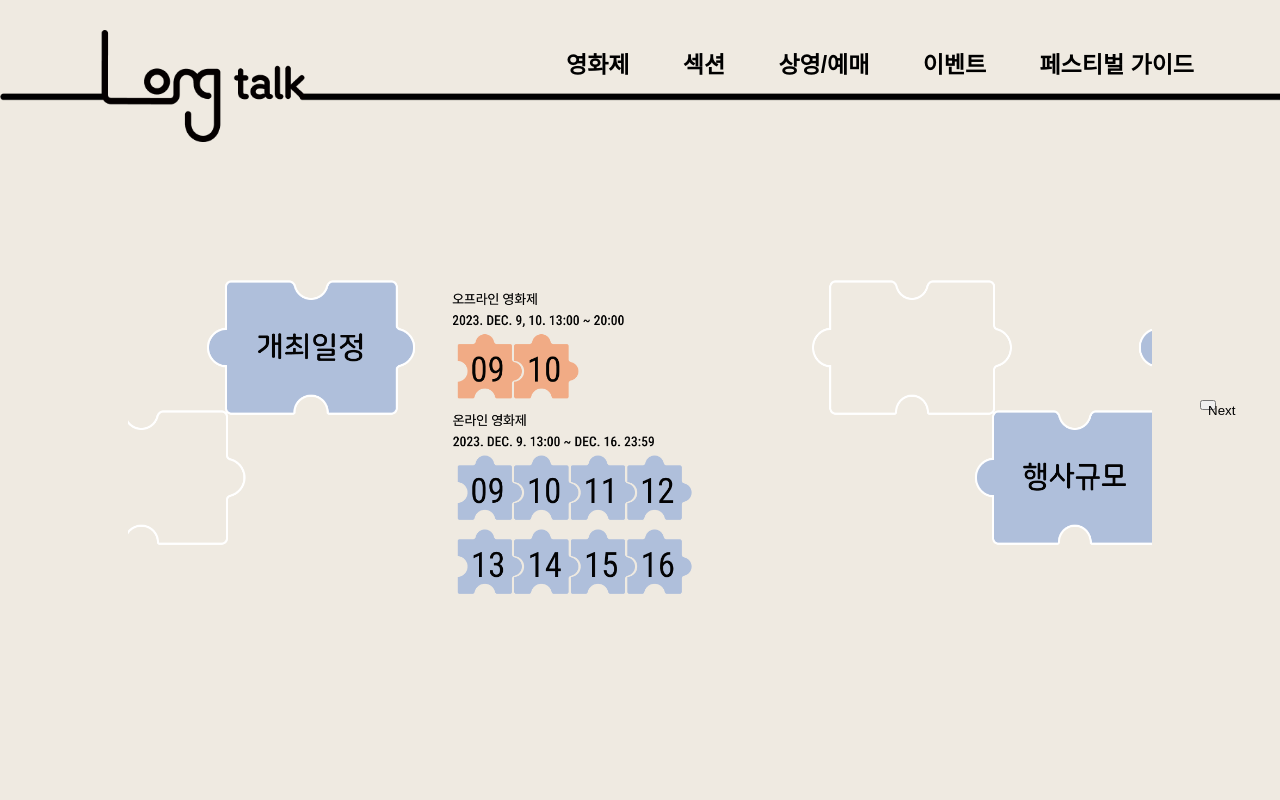
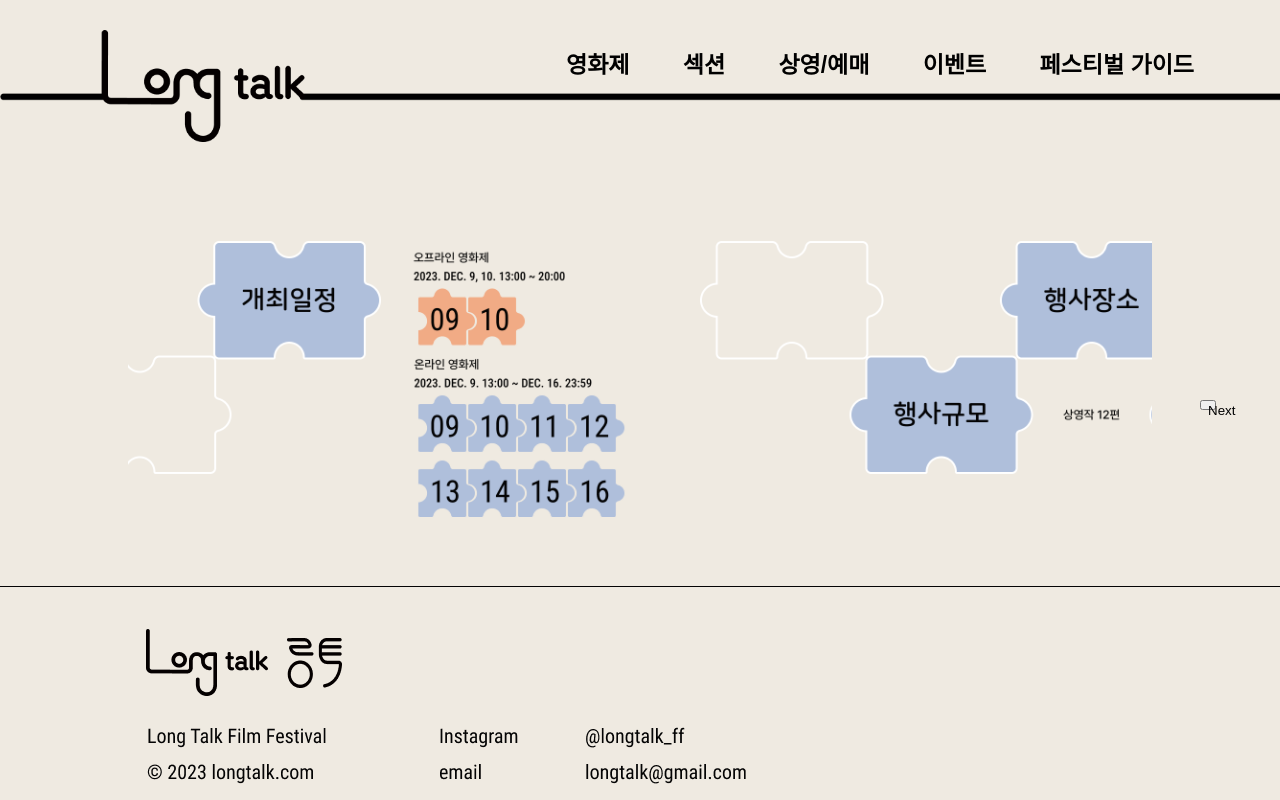
Before and after one commit to hmuri/LongTalk-FE, a React (Create React App) app in the folder longtalk/: page /holdInfo in a window 1280 px wide. Built offline with nearby package versions, Linux system fonts and the light colour scheme; a web font is replaced by a local one.

Commit message:
feat: 푸터 추가

```diff
--- /dev/null
+++ b/longtalk/src/components/Footer.tsx
@@ -0,0 +1,20 @@
+import styled from "styled-components";
+import FoooterImg from "../assets/image/Footer.png";
+
+export default function Footer() {
+  return <Container />;
+}
+
+const Container = styled.div`
+  position: relative;
+  margin-bottom: 0;
+  margin-top: auto;
+  display: flex;
+  width: 100%;
+  height: 243px;
+  @media ${(props) => props.theme.mobile} {
+    display: none;
+  }
+  background-image: url(${FoooterImg});
+  z-index: 9;
+`;
--- a/longtalk/src/components/PCSection.tsx
+++ b/longtalk/src/components/PCSection.tsx
@@ -4,6 +4,7 @@ import Puzzle2 from "../assets/image/Puzzle/Puzzle2.png";
 import Puzzle3 from "../assets/image/Puzzle/Puzzle3.png";
 import Puzzle4 from "../assets/image/Puzzle/Puzzle4.png";
 import { useState } from "react";
+import Footer from "../components/Footer";
 
 export default function PCSection() {
   const [activePuzzle, setActivePuzzle] = useState("");
@@ -68,13 +69,14 @@ export default function PCSection() {
           </BlackBox4>
         </ColorBox>
       </div>
+      <Footer />
     </Container>
   );
 }
 // 아예 객체처럼 그러니까 mobilesection처럼 다 담아놓고 쓰려고 할 때는 키값이 필요하고, 얘네처럼 내부 컴포넌트 css가 너무 달라서 그냥 각각의 컴포넌트를 구별할 만한 특정 고유값을 줄 때는 id를 사용한다.
 const Container = styled.div`
   width: 100%;
-  bottom: 0;
+  margin-bottom: 243px;
   position: relative;
   top: calc(14% - 15px);
   background-color: white;
--- a/longtalk/src/page/HoldInfo.tsx
+++ b/longtalk/src/page/HoldInfo.tsx
@@ -9,6 +9,7 @@ import HoldInfo1 from "../assets/image/HoldSlider/HoldInfo1.png";
 import HoldInfo2 from "../assets/image/HoldSlider/HoldInfo2.png";
 import HoldInfo3 from "../assets/image/HoldSlider/HoldInfo3.png";
 import HoldInfo4 from "../assets/image/HoldSlider/HoldInfo4.png";
+import Footer from "../components/Footer";
 
 //시간 남으면 스트라이프로 바꾸기
 
@@ -17,8 +18,7 @@ const SliderContainer = styled.div`
   overflow: hidden;
   width: 80%;
   height: 65%;
-  margin: auto;
-  margin-bottom: 10%;
+  margin: 10% auto auto auto;
   @media ${(props) => props.theme.mobile} {
     display: none;
   }
@@ -90,6 +90,7 @@ export default function HoldInfo() {
         </SliderContainer>
         <Button onClick={nextSlide}>Next</Button>
       </>
+      <Footer />
     </Container>
   );
 }
--- a/longtalk/src/page/Identity.tsx
+++ b/longtalk/src/page/Identity.tsx
@@ -13,14 +13,14 @@ import Identity5 from "../assets/image/IdentitySlider/Identity5.png";
 import Identity6 from "../assets/image/IdentitySlider/Identity6.png";
 import Identity7 from "../assets/image/IdentitySlider/Identity7.png";
 import Identity8 from "../assets/image/IdentitySlider/Identity8.png";
+import Footer from "../components/Footer";
 
 const SliderContainer = styled.div`
   display: flex;
   overflow: hidden;
   width: 80%;
   height: 65%;
-  margin: auto;
-  margin-bottom: 10%;
+  margin: 10% auto auto auto;
   @media ${(props) => props.theme.mobile} {
     display: none;
   }
@@ -110,6 +110,7 @@ export default function Identity() {
         </SliderContainer>
         <Button onClick={nextSlide}>Next</Button>
       </>
+      <Footer />
     </Container>
   );
 }
--- a/longtalk/src/page/Section.tsx
+++ b/longtalk/src/page/Section.tsx
@@ -6,6 +6,7 @@ import MobileSection from "../components/MobileSection";
 import PCHeader from "../components/PCHeader";
 import MobileSectionImg from "../assets/image/MobileSection.png";
 import PCSection from "../components/PCSection";
+import Footer from "../components/Footer";
 
 export default function Section() {
   return (
```
Also changed, not shown: longtalk/src/assets/image/Footer.png (added).
